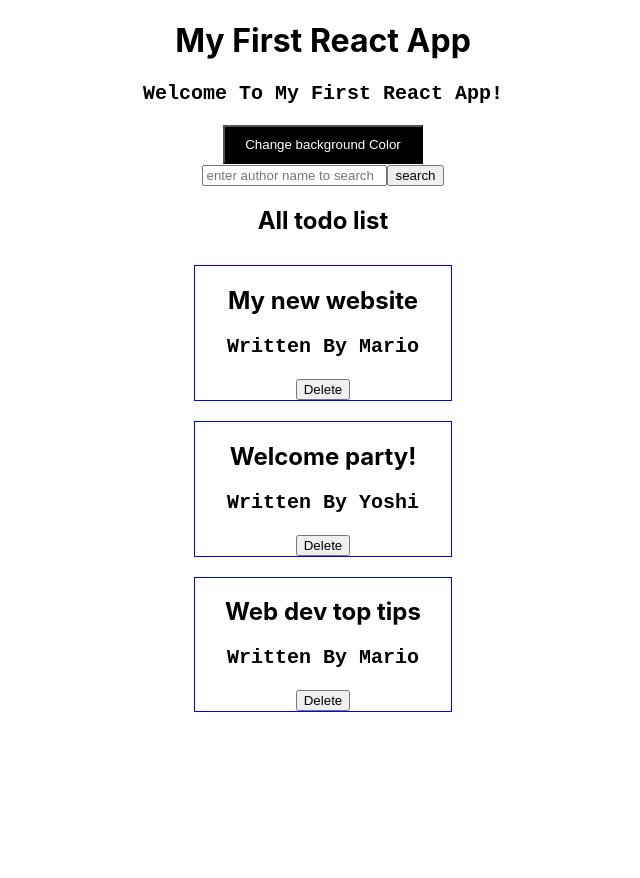
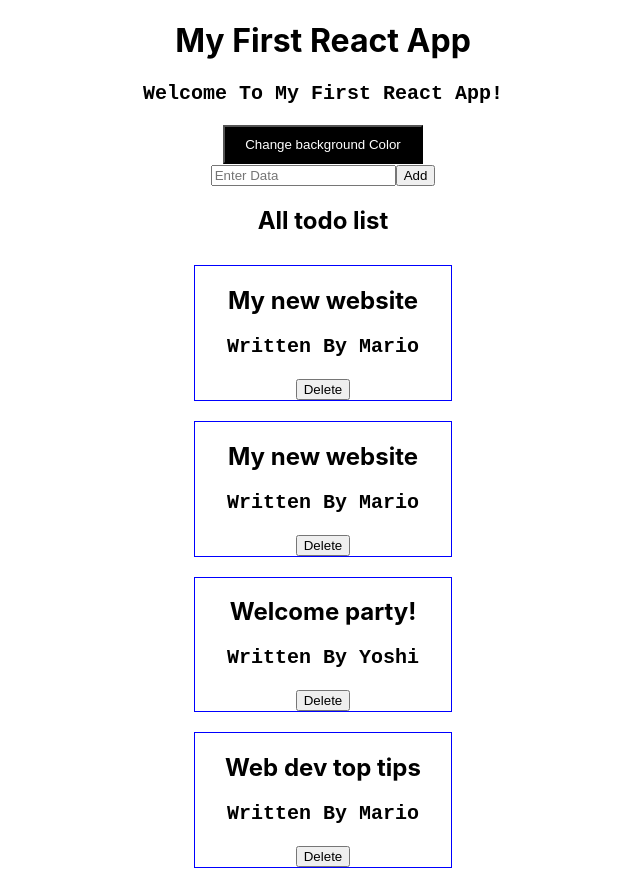
Before and after one commit to maisamali5/todo-react, a React (Create React App) app: page / in a window 1280 px wide. Shown: the whole page, without its empty margins (317-957 px from the left). Before the commit the page ends 800 px from the top, so only its background shows below. Built offline with nearby package versions, Linux system fonts and the light colour scheme.

Commit message:
Update 1

```diff
--- a/src/List.js
+++ b/src/List.js
@@ -4,11 +4,14 @@ import ListCall from './ListCall';
 import SearchBar from './SearchBar';
 
 const List = () => {
-    const [Blogs, setBlogs] = useState([
+    const [Blogs, setBlogs] = useState(
+        [
+            {title: 'My new website', body: 'lorem ipsum...', author: 'mario', id: 1},
         {title: 'My new website', body: 'lorem ipsum...', author: 'mario', id: 1},
         {title: 'Welcome party!', body: 'lorem ipsum...', author: 'yoshi', id: 2},
         {title: 'Web dev top tips', body: 'lorem ipsum...', author: 'mario', id: 3}
-    ]);
+    ]
+);
 
     const deleteBlog = (id) => {
         const newBlogs = Blogs.filter(blog => blog.id !== id);
@@ -16,6 +19,7 @@ const List = () => {
     }
 
     const searchVal = (search) => {
+        console.log("search",search == "")
         if(search == "") {
             setBlogs(Blogs);
         }
--- a/src/SearchBar.js
+++ b/src/SearchBar.js
@@ -1,23 +1,29 @@
-import React, { useState } from 'react';
-import './App.css';
+import React, { useState } from "react";
+import "./App.css";
 
-const SearchBar = ({searchVal, blogs}) => {
-    const [search, setSearch] = useState('');
-
+const SearchBar = ({ searchVal, blogs }) => {
+  const [search, setSearch] = useState("");
+/*
+setDataArray(
+...dataArray,      ...(spread operator)
+{title:search,id:dataArray.length+1}
+)
+*/
   const handleChange = (e) => {
     setSearch(e.target.value);
-
   };
 
   return (
     <div className="searchBox">
-        <input type="text" id="search" placeholder="enter author name to search" value={search} onChange={handleChange} />
-        <button onClick={()=>searchVal(search)}>search</button>
-
-
+      <input
+        type="text"
+        id="search"
+        placeholder="Enter Data"
+        value={search}
+        onChange={handleChange}
+      />
+      <button onClick={() => searchVal(search)}>Add</button>
     </div>
-
   );
-
-}
+};
 export default SearchBar;
```
Lines whose indentation alone changed are shown as unchanged.
